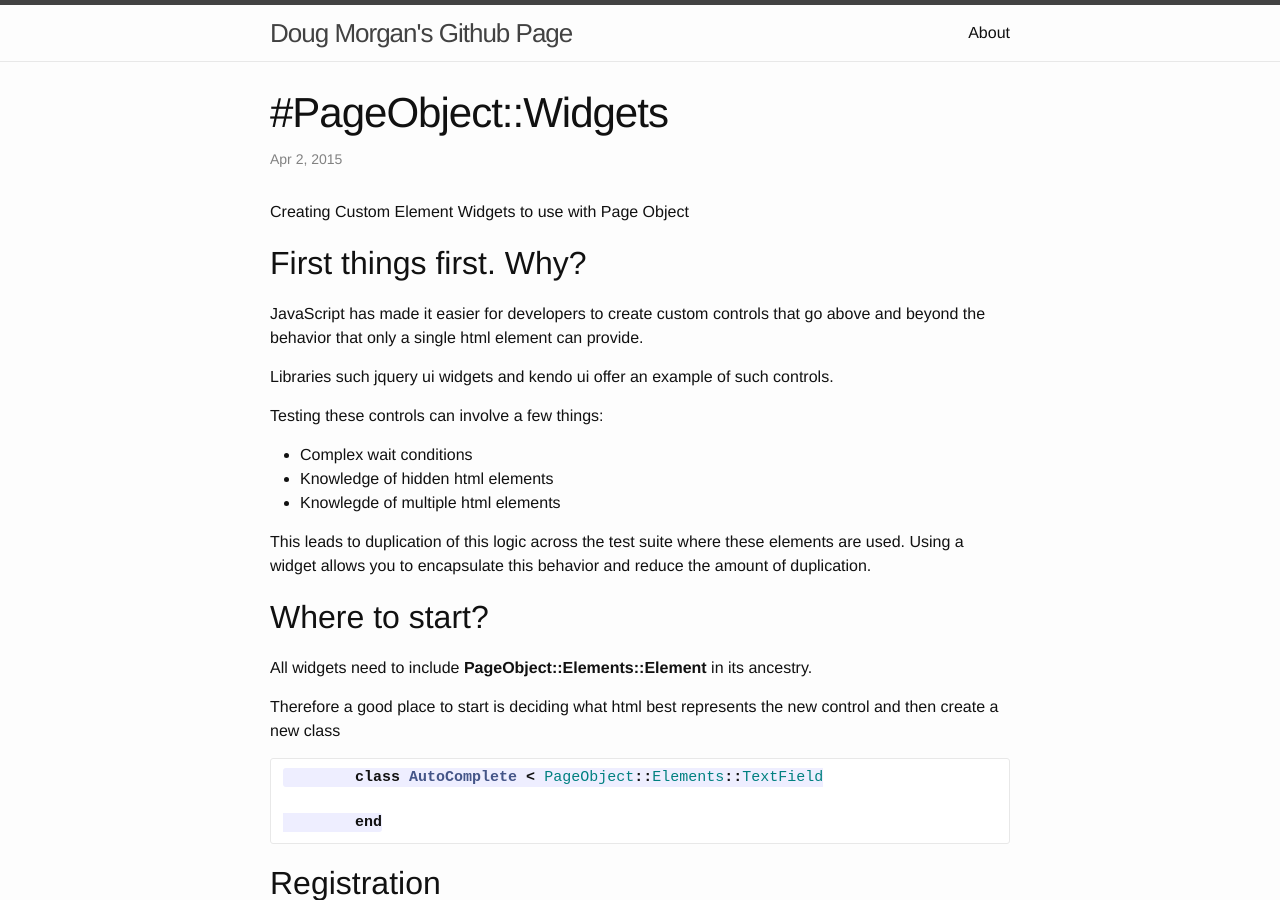
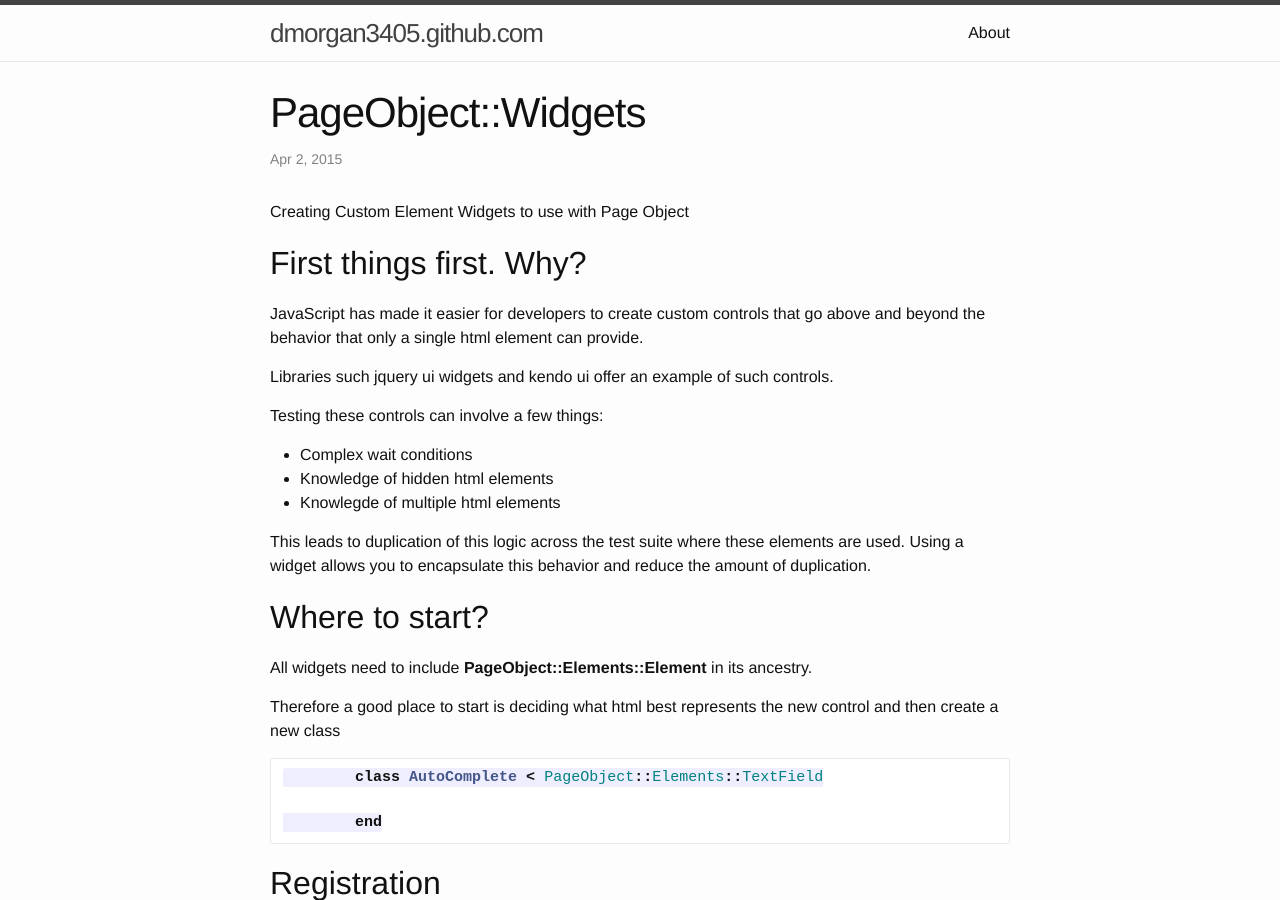
Before and after one commit to dmorgan3405/dmorgan3405.github.io, a Jekyll site: the page built from _posts/2015-04-2-page-object-widgets.markdown, in a window 1280 px wide and 900 px high. Built offline with Jekyll 4.4.1, drawn with Linux system fonts in a browser that asks for light colours.

Commit message:
Adding more

```diff
--- a/_config.yml
+++ b/_config.yml
@@ -1,5 +1,5 @@
 # Site settings
-title: Doug Morgan's Github Page
+title: dmorgan3405.github.com
 email: doug.morgan@leandogsoftware.com
 description: > # this means to ignore newlines until "baseurl:"
   Write an awesome description for your new site here. You can edit this
--- a/_posts/2015-04-2-page-object-widgets.markdown
+++ b/_posts/2015-04-2-page-object-widgets.markdown
@@ -1,6 +1,6 @@
 ---
 layout: post
-title:  "#PageObject::Widgets"
+title:  "PageObject::Widgets"
 date:   2015-04-2 16:09:00
 categories: jekyll update
 ---
```
